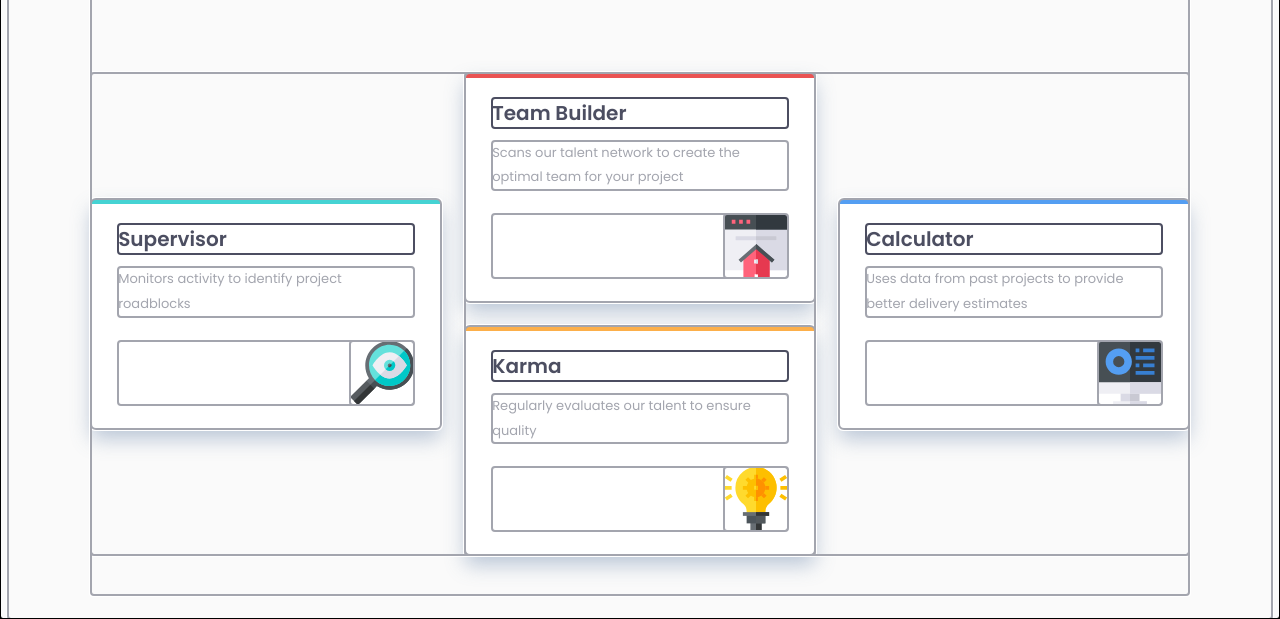
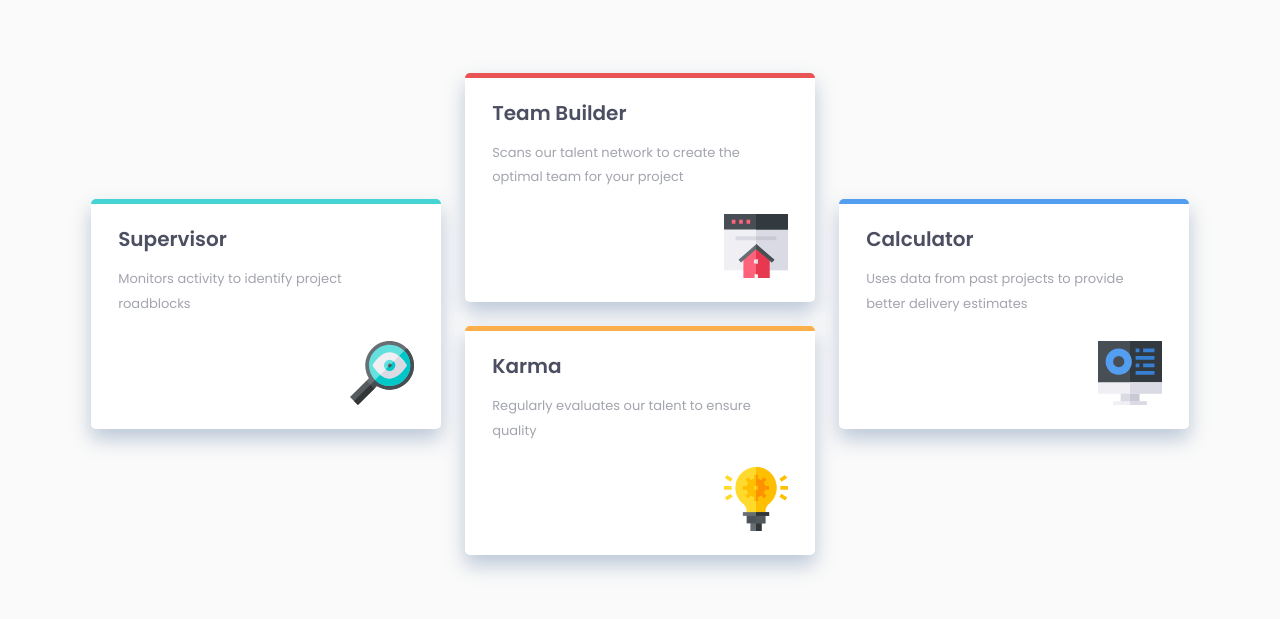
Before and after one commit to Kein-Internet/four-card-feature, a plain HTML site: page index.html in a window 1280 px wide. Shown: the part 219-838 px from the top of the page. Drawn offline with Linux system fonts and the light colour scheme.

Commit message:
Update styles.css

```diff
--- a/styles.css
+++ b/styles.css
@@ -155,10 +155,6 @@ h3 {
   text-align: center;
 }
 
-* {
-  outline: auto;
-}
-
 /* card styling */
 
 h3 {
```
